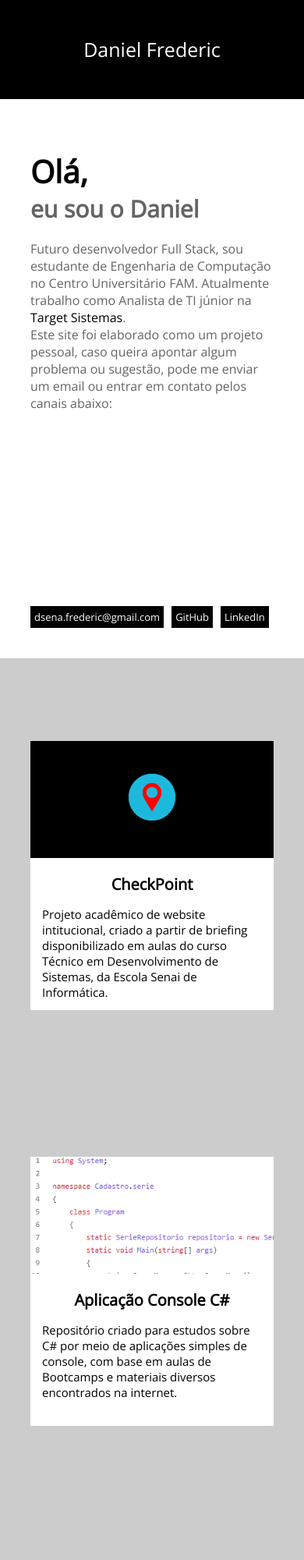
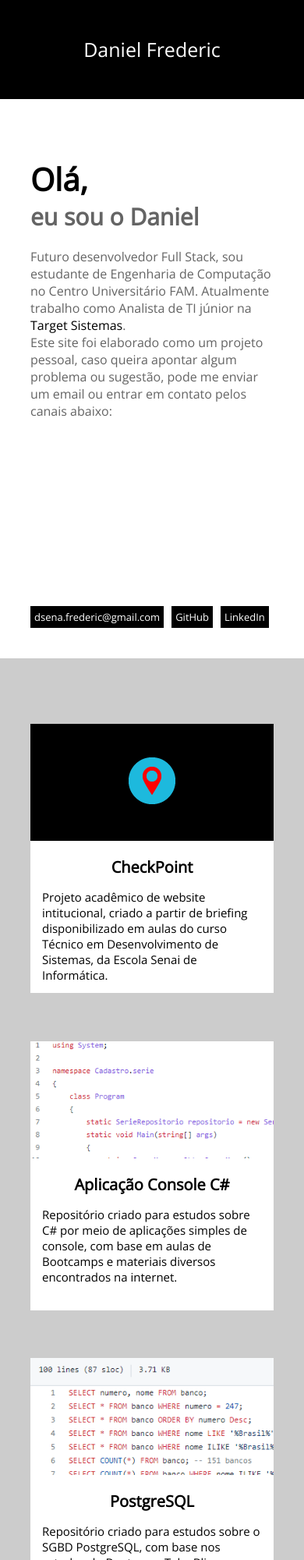
Before and after one commit to DanielFred1/Portifolio, a plain HTML site: page index.html in a window 390 px wide. Shown: the top 2000 px of the page at 78% size. Drawn offline with nearby package versions, Linux system fonts and the light colour scheme.

Commit message:
Correção na Bio e no src da imagem PostgreSQL

```diff
--- a/CSS/style.css
+++ b/CSS/style.css
@@ -191,7 +191,7 @@ ul {
 	.bio {
 		width: 80vw;
 		height: 80%;
-		padding-top: 150px;
+		padding-top: 160px;
 	}
 
 	.bio h1 {
@@ -473,7 +473,7 @@ img {
 @media (min-width: 320px) and (max-width: 600px) {
 	.trabalho {
 		width: 100%;
-		height: 250vh;
+		height: 200vh;
 		background-color: #ccc;
 		display: flex;
 		align-items: center;
--- a/index.html
+++ b/index.html
@@ -78,7 +78,7 @@
                 <div class="box">
                     <div class="box-img">
                         <a href="https://github.com/DanielFred1/PostgreSQL_aulas" target="blank"
-                            rel="noreferrer noopener"><img src="img/bd.png" alt="Foto script banco de dados"></a>
+                            rel="noreferrer noopener"><img src="IMG/bd.png" alt="Foto script banco de dados"></a>
                     </div>
                     <div class="box-txt">
                         <h1><a href="https://github.com/DanielFred1/PostgreSQL_aulas" target="blank"
```
